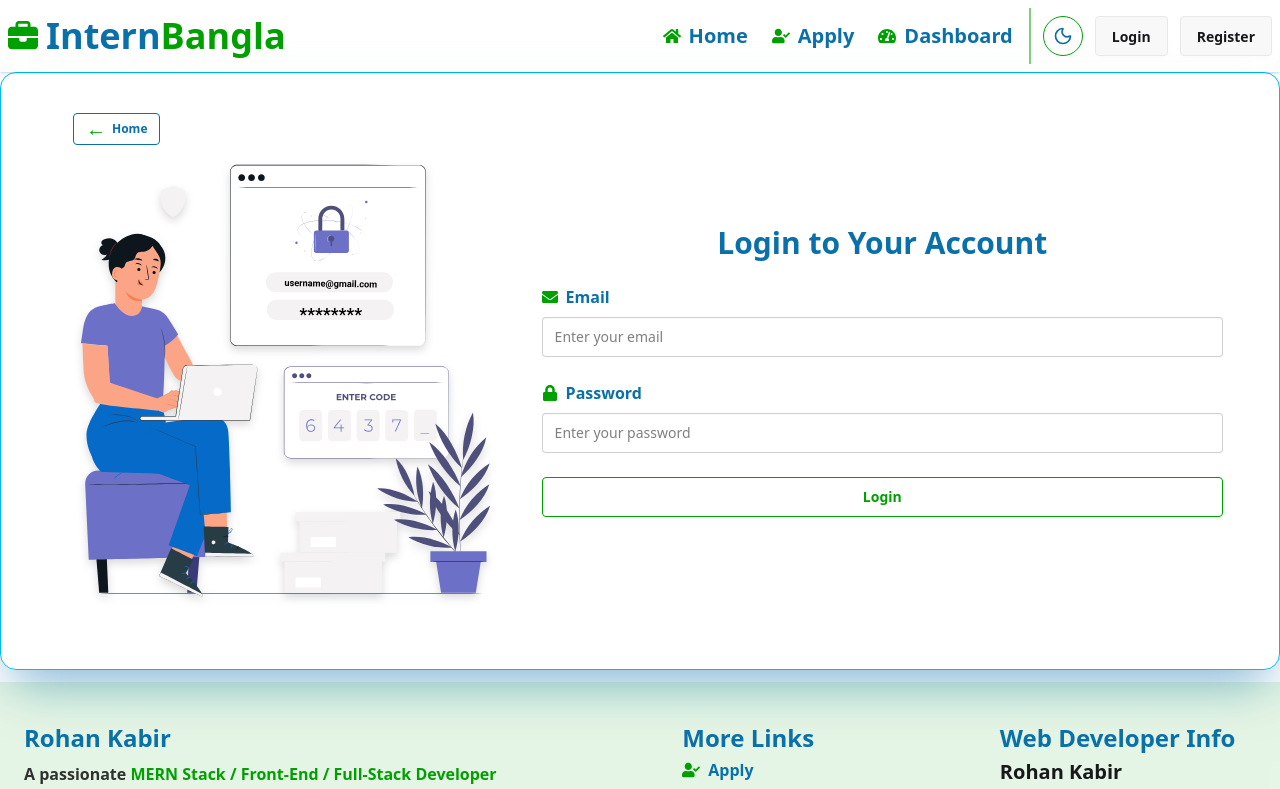
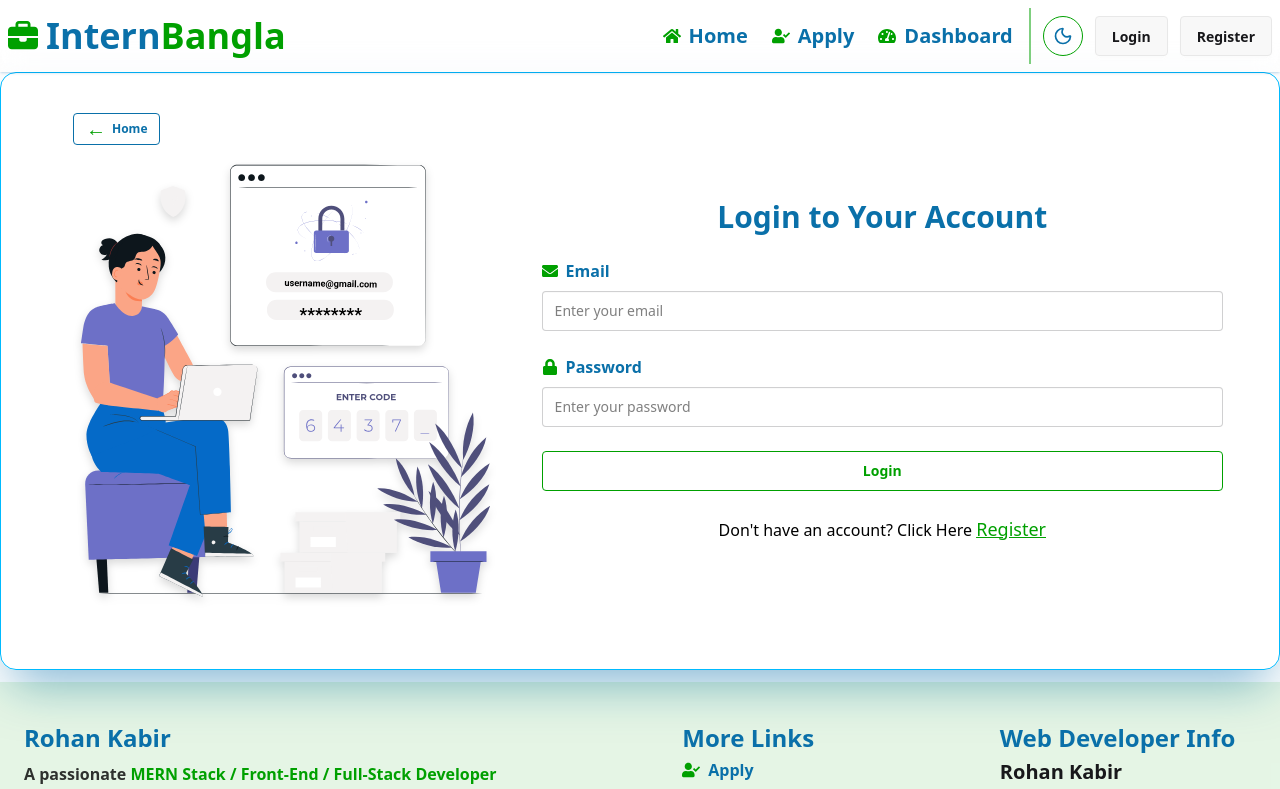
Before and after one commit to RohanR05/Job_Portal, a Next.js app: page /Login in a window 1280 px wide. Shown: the top 789 px of the page. Built offline with nearby package versions, Linux system fonts and the light colour scheme.

Commit message:
add register path

```diff
--- a/src/app/(authLayout)/Login/page.jsx
+++ b/src/app/(authLayout)/Login/page.jsx
@@ -4,6 +4,7 @@ import { useForm } from "react-hook-form";
 import { signIn } from "next-auth/react";
 import { FaEnvelope, FaLock } from "react-icons/fa";
 import Swal from "sweetalert2";
+import Link from "next/link";
 
 const Login = () => {
   const {
@@ -85,6 +86,12 @@ const Login = () => {
         >
           Login
         </button>
+        <h2 className="text-neutral font-medium">
+          Don't have an account? Click Here{" "}
+          <span className="text-secondary underline text-lg">
+            <Link href={"/register"}>Register</Link>{" "}
+          </span>
+        </h2>
       </form>
     </div>
   );
```
